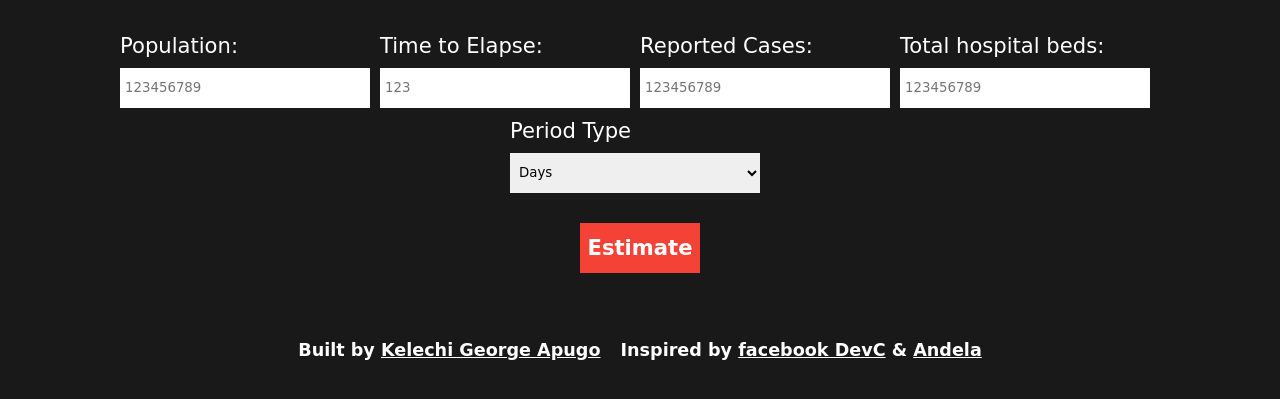
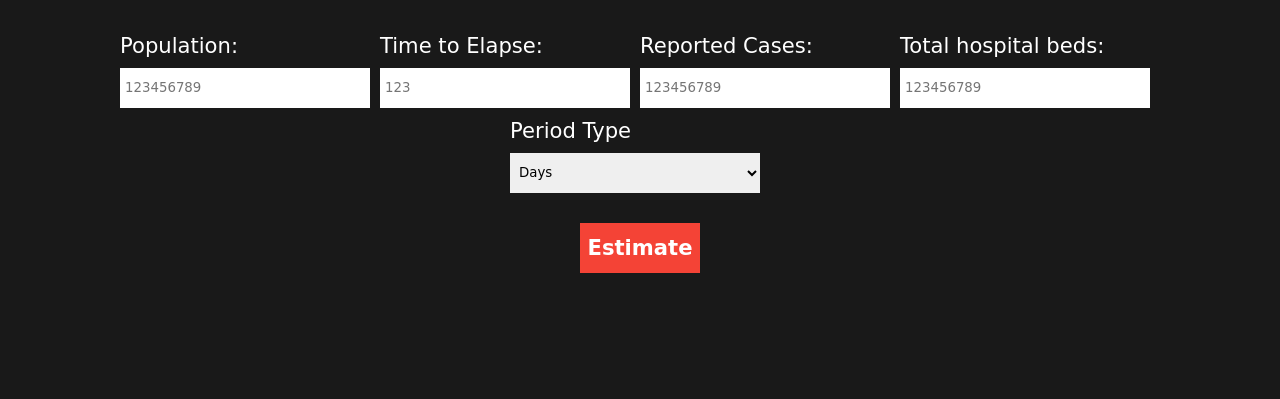
Before and after one commit to duncansirikwa/my-covid-19-estimator, a website with bundled scripts: page src/index.html in a window 1280 px wide. Shown: the part 99-498 px from the top of the page. Built offline with nearby package versions, Linux system fonts and the light colour scheme; a web font is replaced by a local one.

Commit message:
Testing UI

```diff
--- a/src/index.html
+++ b/src/index.html
@@ -102,13 +102,6 @@
         </div>
     </div>
     <footer>
-        <p>
-            Built by <a href="https://github.com/laviedegeorge">Kelechi George Apugo</a>
-        </p>
-        <p>
-            Inspired by <a href="https://developers.facebook.com/developercircles/">facebook DevC</a>
-            & <a href="https://andela.com/">Andela</a>
-        </p>
     </footer>
 
 </body>
--- a/src/style.css
+++ b/src/style.css
@@ -13,7 +13,6 @@ body {
     display: flex;
     flex-direction: column;
     align-items: center;
-    /* background: url('./covid-19.jpg'); */
     background-repeat: no-repeat;
     background-size: cover;
     color: var(--white);
```
Also changed, not shown: 1 other file.
